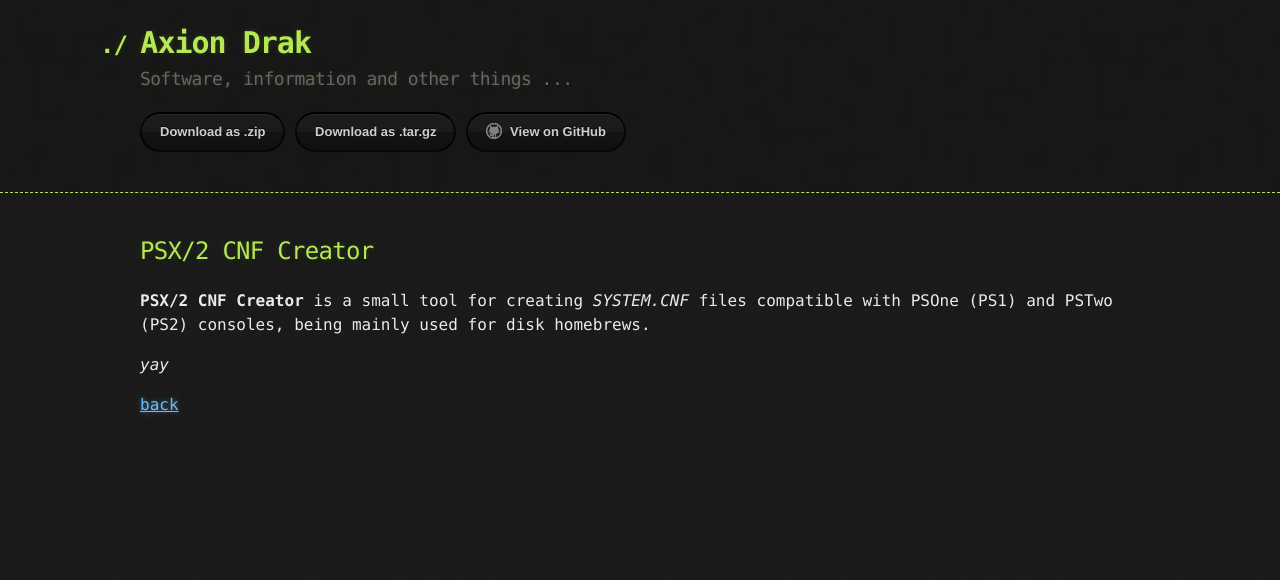
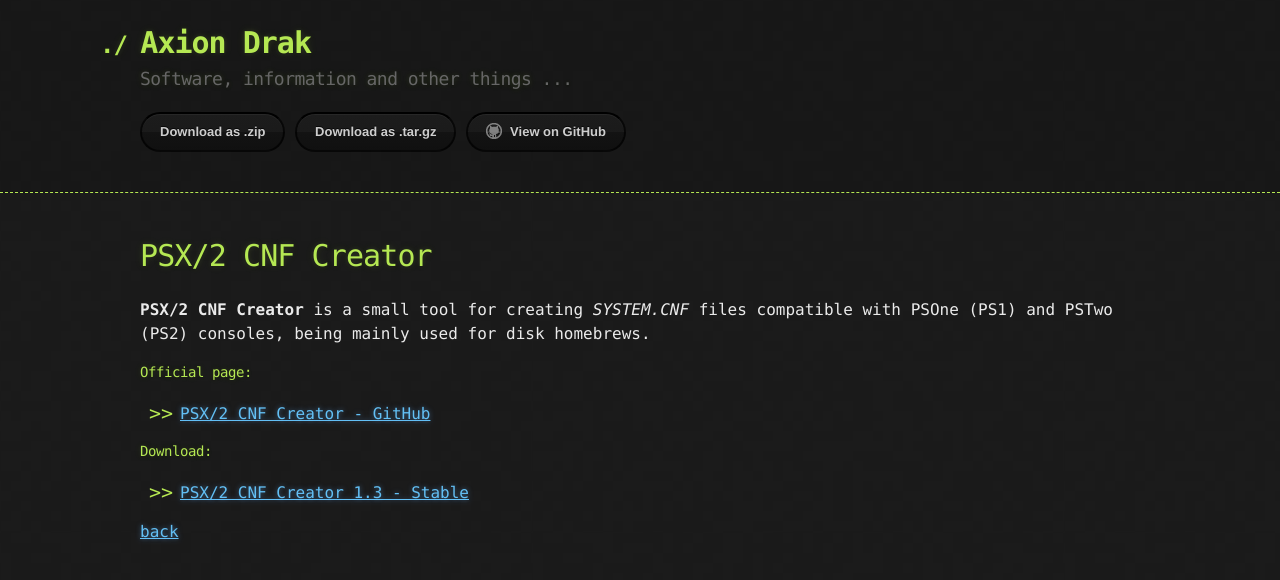
Before and after one commit to AxionDrak/axiondrak.github.io, a Jekyll site: the page built from psx-cnf.md, in a window 1280 px wide. Shown: the top 580 px of the page. Built offline with Jekyll 4.4.1, drawn with Linux system fonts in a browser that asks for light colours; our own code applies the rules of GitHub Pages for plain Markdown files.

Commit message:
Update psx-cnf.md

```diff
--- a/psx-cnf.md
+++ b/psx-cnf.md
@@ -2,12 +2,17 @@
 layout: default
 ---
 
-## PSX/2 CNF Creator
+# PSX/2 CNF Creator
 
 **PSX/2 CNF Creator** is a small tool for creating _SYSTEM.CNF_ files compatible with PSOne (PS1) and PSTwo (PS2) consoles, being mainly used for disk homebrews.
 
+#### Official page:
+
+* [PSX/2 CNF Creator - GitHub](https://github.com/AxionDrak/PSX2CNFCreator)
 
 
-_yay_
+#### Download:
+
+* [PSX/2 CNF Creator 1.3 - Stable](https://github.com/AxionDrak/PSX2CNFCreator/releases/tag/v1.3)
 
 [back](./)
```
